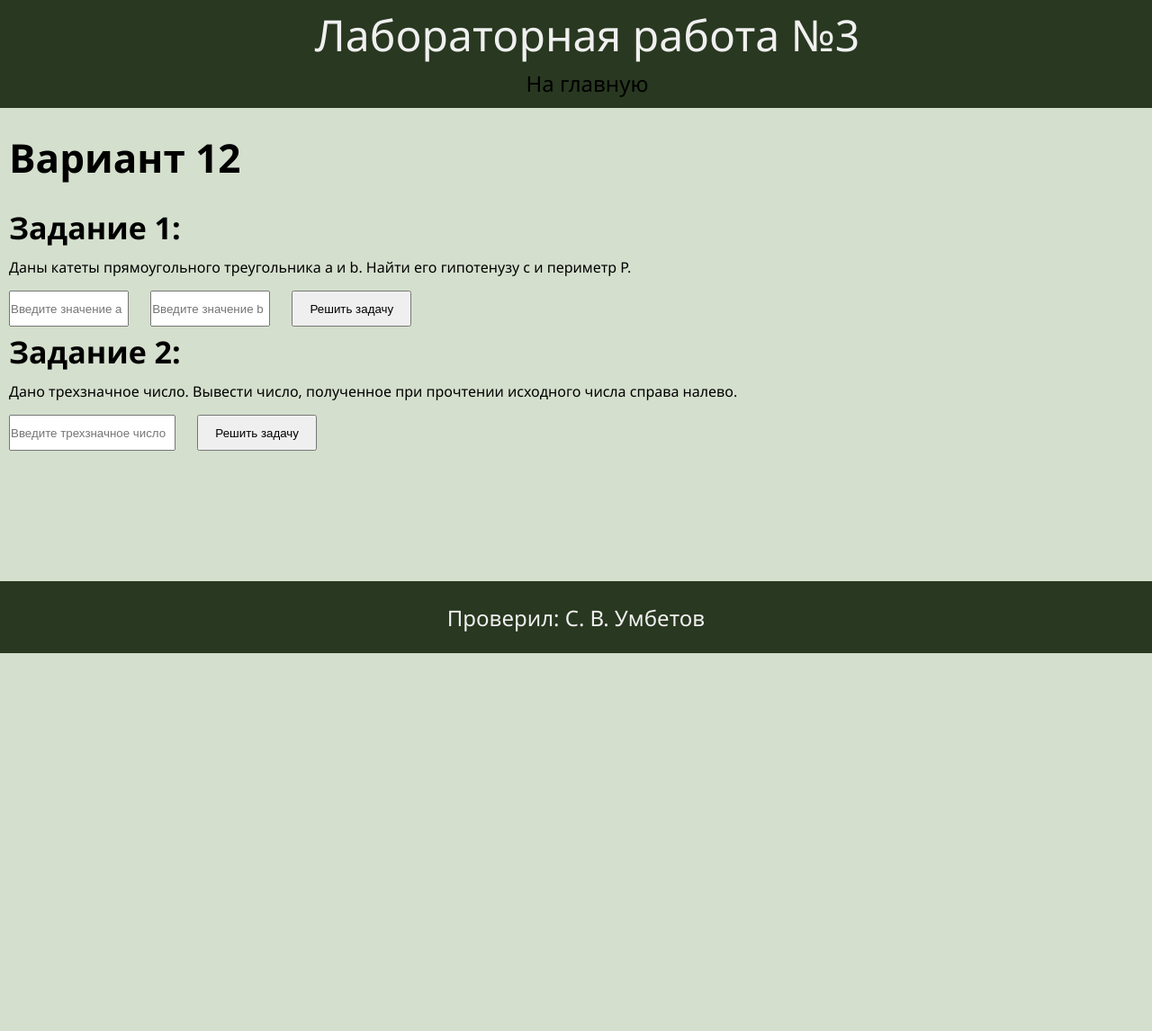
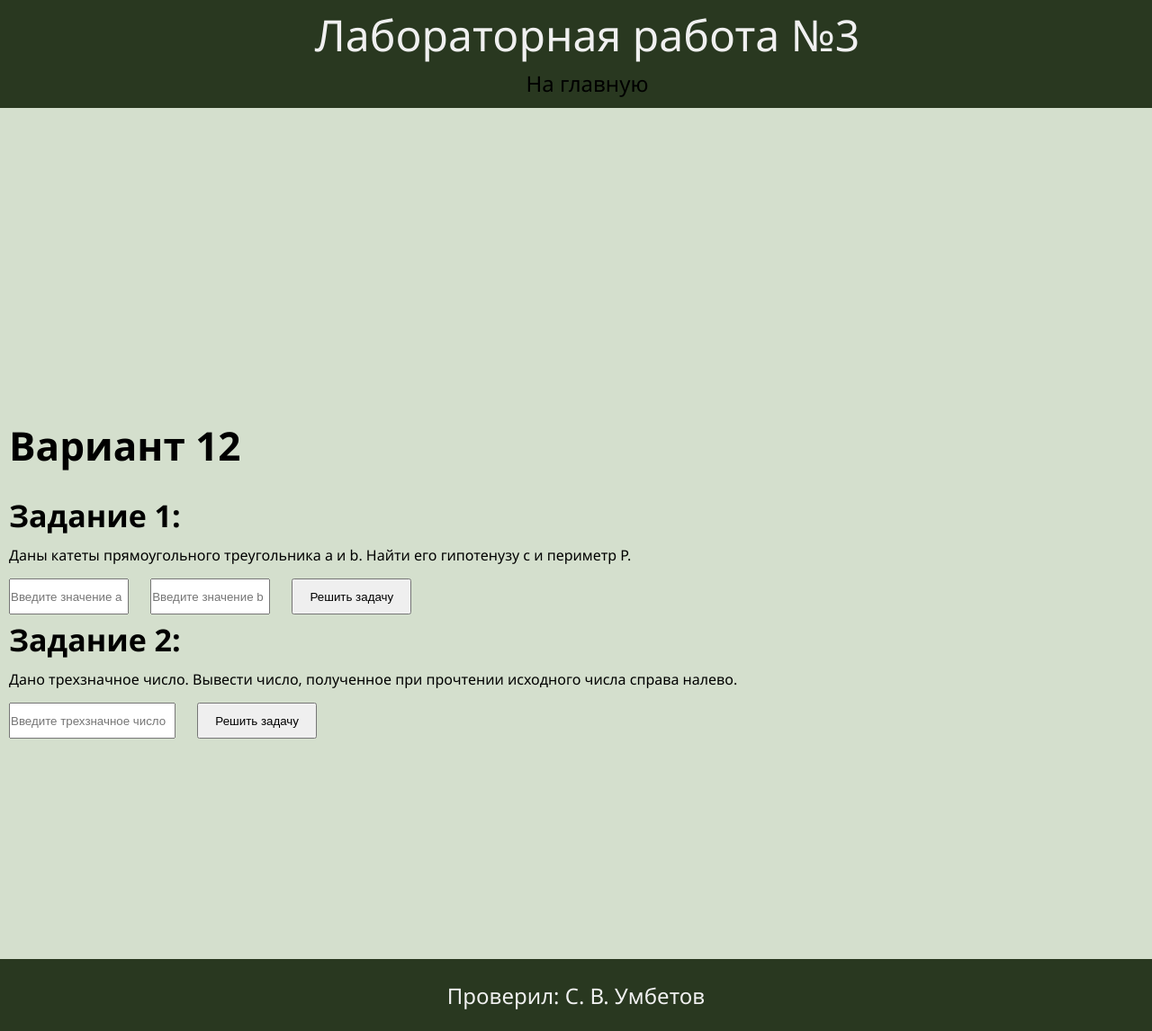
Before and after one commit to ForiM8/malcev_isp_21_a, a PHP site: page /works/laba3.php in a window 1280 px wide. Shown: the whole page at 90% size. Before the commit the page ends 726 px from the top, so only its background shows below. Run offline with PHP 8.4, Linux system fonts and the light colour scheme.

Commit message:
исправления
исправления

```diff
--- a/index.php
+++ b/index.php
@@ -18,7 +18,7 @@
             <div class="main">
                 <h1 class="main__head">Список лабораторных работ:</h1>
                 <div class="main__link">
-                    <a href="./works/laba3.php" class="main__link__text"> - Лабораторной работе №3</a>
+                    <a href="./works/laba3.php" class="main__link__text"> - Лабораторная работа №3</a>
                 </div>
 
             </div>
--- a/works/laba3.css
+++ b/works/laba3.css
@@ -14,7 +14,6 @@
     min-width: 100%;
     min-height: 100%;
     width: auto;
-    height: auto;
 }
 
 .header{
@@ -32,15 +31,17 @@
 
 .header__text{
     color:#F0F0F0;
-    font-size: 64px;
+    font-size: 54px;
 }
 
 .main{
+    flex: 1 0 auto;
     width: 100%;
     height: auto;
     display: flex;
     flex-direction: column;
     flex-wrap:nowrap;
+    margin: 25vw 0px;
 }
 
 .main__head{
@@ -94,15 +95,14 @@
 }
 
 .footer{
-    position: relative;
+    position: absolute;
     width: 100%;
     height: 80px;
     background: #293820;
     display: flex;
     align-items: center;
     justify-content: center;
-    bottom: 0px;
-    margin-top: 140px;
+    bottom: 0;
 }
 
 .footer__text{
--- a/works/laba3.php
+++ b/works/laba3.php
@@ -4,7 +4,7 @@
     <meta charset="UTF-8">
     <meta name="viewport" content="width=device-width, initial-scale=1.0">
     <meta name="author" content="Мальцев Никита Олегович">
-    <meta naem="discription" content="Изучение php">
+    <meta name="discription" content="Изучение php">
     <meta name="keywords" content="php">
     <link rel="stylesheet" href="laba3.css">
     <title>Лабораторные работы</title>
```
Also changed, not shown: 1 other file.
